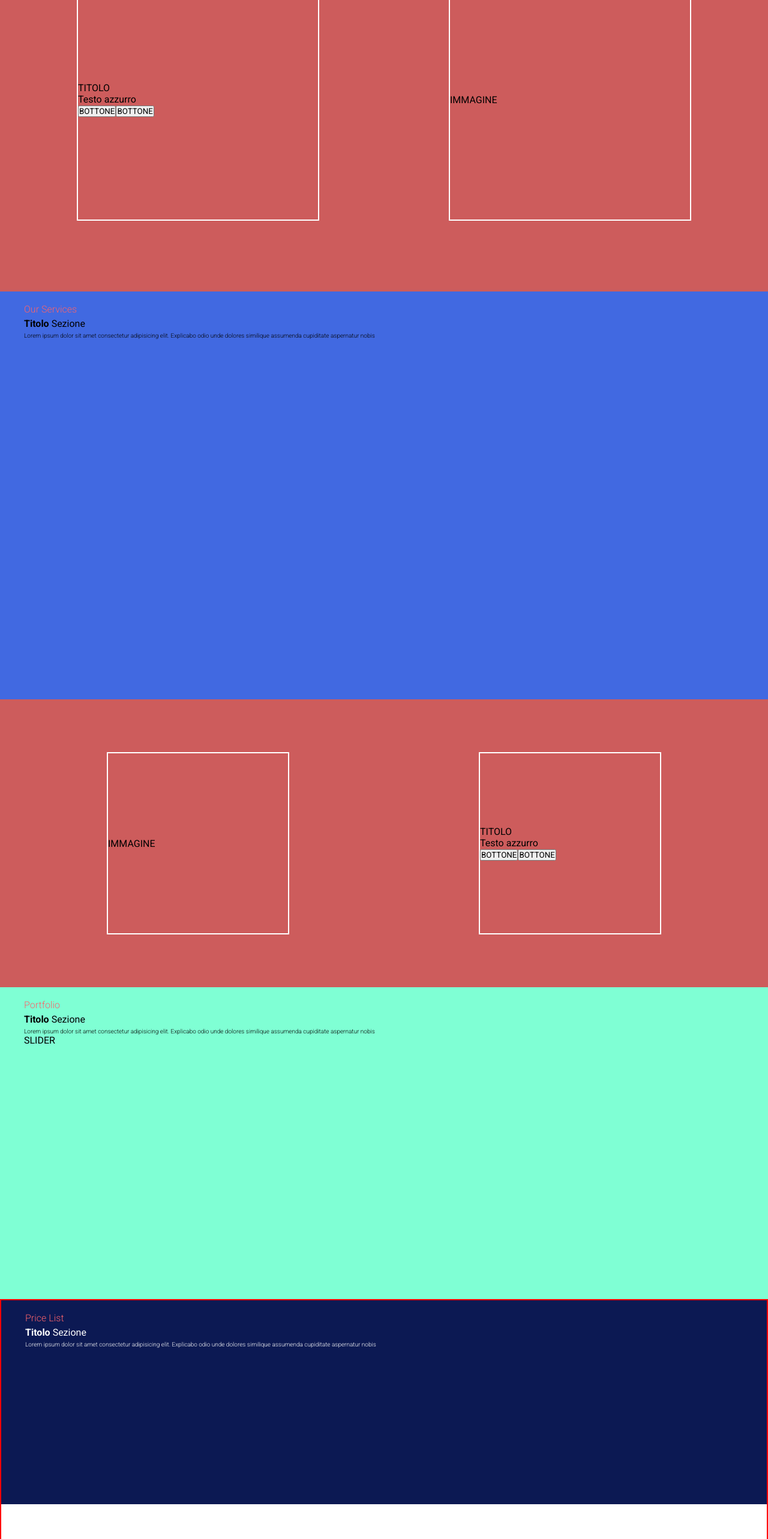
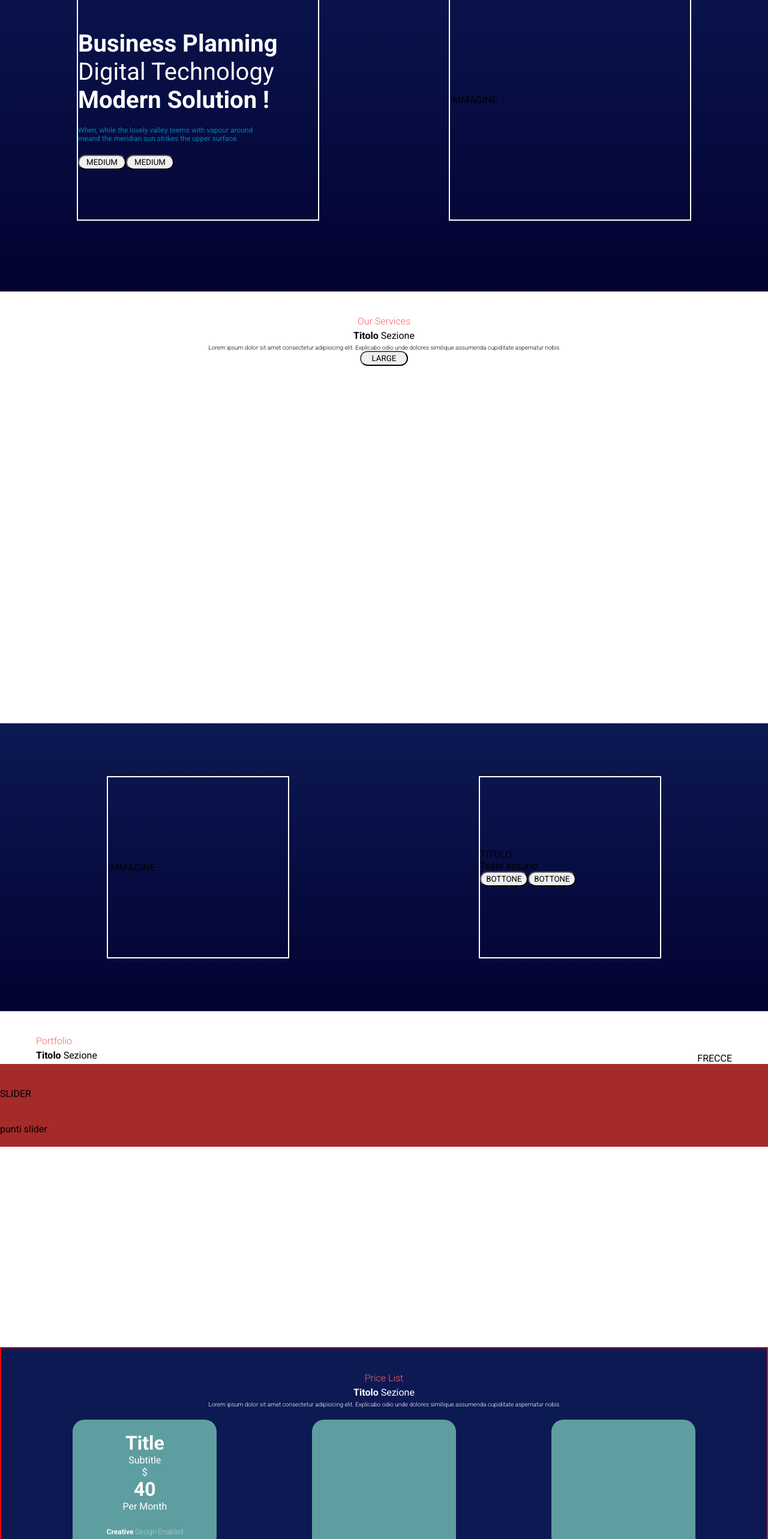
Before and after one commit to elisasalvatore/proj-html-vuejs, a Vue app: page / in a window 1280 px wide. Shown: the part 234-2800 px from the top of the page at 60% size. Built offline with nearby package versions, Linux system fonts and the light colour scheme.

Commit message:
mods jumbotron and price section

```diff
--- a/src/components/Blog.vue
+++ b/src/components/Blog.vue
@@ -17,6 +17,6 @@ export default {
 
 .section-container {
     height: 60vh;
-    background-color: coral;
+    background-color: #fff;
 }
 </style>
--- a/src/components/JumbotronPlanning.vue
+++ b/src/components/JumbotronPlanning.vue
@@ -1,12 +1,12 @@
 <template>
     <div class="container-jumbo blue-gradient">
       <div class="jumbo-box">
-        <div>TITOLO</div>
-        <p>Testo azzurro</p>
+        <div class="jumbo-title"><b>Business Planning</b> Digital Technology <b>Modern Solution !</b></div>
+        <p class="jumbo-paragraph">When, while the lovely valley teems with vapour around meand the meridian sun strikes the upper surface.</p>
 
         <div class="container-buttons">
-          <button>BOTTONE</button>
-          <button>BOTTONE</button>
+          <button>MEDIUM</button>
+          <button>MEDIUM</button>
         </div>
       </div>
 
--- a/src/components/OurServices.vue
+++ b/src/components/OurServices.vue
@@ -3,6 +3,8 @@
         <div class="section-name">Our Services</div>
         <div class="section-title"><b>Titolo</b> Sezione</div>
         <p>Lorem ipsum dolor sit amet consectetur adipisicing elit. Explicabo odio unde dolores similique assumenda cupiditate aspernatur nobis</p>
+
+        <button>LARGE</button>
     </div>
 </template>
 
@@ -17,6 +19,6 @@ export default {
 
 .section-container {
     height: 80vh;
-    background-color: royalblue;
+    background-color: #fff;
 }
 </style>
--- a/src/components/Portfolio.vue
+++ b/src/components/Portfolio.vue
@@ -1,10 +1,26 @@
 <template>
-    <div class="section-container">
-        <div class="section-name">Portfolio</div>
-        <div class="section-title"><b>Titolo</b> Sezione</div>
-        <p>Lorem ipsum dolor sit amet consectetur adipisicing elit. Explicabo odio unde dolores similique assumenda cupiditate aspernatur nobis</p>
+    <div>
+        <div class="section-container">
+            <div class="section-top">
+                <div class="text">
+                    <div class="section-name">Portfolio</div>
+                    <div class="section-title"><b>Titolo</b> Sezione</div>
+                </div>
 
-        SLIDER
+                <div class="arrows-slider">
+                    FRECCE
+                </div>
+            </div>
+
+            <div class="section-down">
+                <div class="slider">
+                    SLIDER
+                </div>
+                <div class="slider-points">
+                    punti slider
+                </div>
+            </div>
+        </div>
     </div>
 </template>
 
@@ -19,6 +35,28 @@ export default {
 
 .section-container {
     height: 60vh;
-    background-color: aquamarine;
+    text-align: start;
+    background-color: #fff;
+
+    .section-top {
+        display: flex;
+        justify-content: space-between;
+        align-items: flex-end;
+        padding: 0 60px;
+    }
+
+    .section-down {
+        background-color: brown;
+
+        .slider {
+            // DISPLAY FLEX
+            padding: 40px 0;
+        }
+
+        .slider-points {
+            // DISPLAY FLEX
+            padding-bottom: 20px;
+        }
+    }
 }
 </style>
--- a/src/components/PriceList.vue
+++ b/src/components/PriceList.vue
@@ -4,6 +4,27 @@
         <div class="section-title"><b>Titolo</b> Sezione</div>
         <p>Lorem ipsum dolor sit amet consectetur adipisicing elit. Explicabo odio unde dolores similique assumenda cupiditate aspernatur nobis</p>
 
+        <div class="price-cards">
+            <!-- TODO RENDERE DINAMICO V-FOR ?-->
+            <div class="card">
+                <h1 class="card-title">Title</h1>
+                <div class="card-subtitle">Subtitle</div>
+                <div class="card-dollar-sign">$</div>
+                <h1 class="card-price">40</h1>
+                <div class="card-month">Per Month</div>
+                <div class="card-details">
+                    <div class="detail"><b>Creative</b> Design Enabled</div>
+                    <div class="detail"><b>Vibrant</b> Color Usage</div>
+                    <div class="detail"><b>Eye</b> Catching Design</div>
+                    <div class="detail"><b>Extreme</b> Typography</div>
+                    <div class="detail"><b>Exceptional</b> Design</div>
+                </div>
+                <button>LARGE</button>
+            </div>
+            <div class="card"></div>
+            <div class="card"></div>
+
+        </div>
     </div>
 </template>
 
@@ -20,6 +41,7 @@ export default {
 
 .section-container {
     height: 80vh;
+    padding: 40px;
     border: 2px solid red;
     color: white;
     background-color: $brg-blue;
@@ -29,5 +51,36 @@ export default {
         $brg-blue 50%,
         #fff 50%,
     );
+
+    .price-cards {
+        display: flex;
+        justify-content: space-around;
+
+        .card {
+            display: flex;
+            flex-direction: column;
+            justify-content: space-between;
+            align-items: center;
+            width: calc(100% / 3);
+            min-width: 240px;
+            max-width: 240px;
+            height: 300px;
+            border-radius: 20px;
+            margin: 20px 10px;
+            padding: 20px 0;
+            background-color:cadetblue ;
+
+            .card-details {
+                font-size: 12px;
+                padding: 20px 10px;
+                font-weight: lighter;
+
+                .detail {
+                    margin: 5px 0;
+
+                }
+            }
+        }
+    }
 }
 </style>
--- a/src/components/SubscribeUserEmail.vue
+++ b/src/components/SubscribeUserEmail.vue
@@ -1,6 +1,7 @@
 <template>
     <div>
         SUBSCRIBE EMAIL
+        <button>MEDIUM</button>
     </div>
 </template>
 
--- a/src/components/Testimonial.vue
+++ b/src/components/Testimonial.vue
@@ -17,6 +17,7 @@ export default ({
 
 .section-container {
     height: 80vh;
-    background-color: palegoldenrod;
+    background-color: #fff;
+    border: 2px solid red;
 }
 </style>
--- a/src/style/jumbotron.scss
+++ b/src/style/jumbotron.scss
@@ -1,21 +1,36 @@
+@import './variables.scss';
+
+.blue-gradient {
+    background-color: $brg-blue;
+    background-image: linear-gradient(
+        $brg-blue, $brg-dark-blue
+    );
+}
+
 .container-jumbo {
     display: flex;
     justify-content: space-around;
     align-items: center;
     padding: 0 20px;
-    background-color: indianred ;
-    // .blue-gradient {
-    //   background-color: $brg-blue;
-    //   background-image: linear-gradient(
-    //       $brg-blue, $brg-dark-blue
-    //   );
-    // }
 
     .jumbo-box {
         display: flex;
         flex-direction: column;
         justify-content: center;
         border: 2px solid #fff;
+
+        .jumbo-title {
+            font-size: 40px;
+            color: #fff;
+        }
+
+        .jumbo-paragraph {
+            width: 300px;
+            margin: 20px 0;
+            font-size: 12px;
+            font-weight: 400;
+            color: $light-blue;
+        }
     }
 
 }
--- a/src/style/main.scss
+++ b/src/style/main.scss
@@ -4,3 +4,10 @@
     box-sizing: 0;
     font-family: 'Roboto', sans-serif;
 }
+
+// DA FINIRE
+button {
+    width: 80px;
+    height: 25px;
+    border-radius: 20px;
+}
--- a/src/style/sectionsHeading.scss
+++ b/src/style/sectionsHeading.scss
@@ -3,7 +3,8 @@
 
 .section-container {
     // altezza specifica per ogni sezione
-    padding: 20px 40px;
+    padding: 40px 0;
+    text-align: center;
 
     .section-name {
         color: $light-pink;
--- a/src/style/variables.scss
+++ b/src/style/variables.scss
@@ -1,11 +1,8 @@
 // COLORS:
-//buttons:
 $light-blue: #057eb0;
 $dark-blue: #1d4285;
+$light-pink: #f9636b;
 $dark-pink: #b6246e;
-
-//text(and pink buttons):
-$light-pink: #f9636b;
 
 //backgrounds
 $brg-blue: #0c1953;
```
